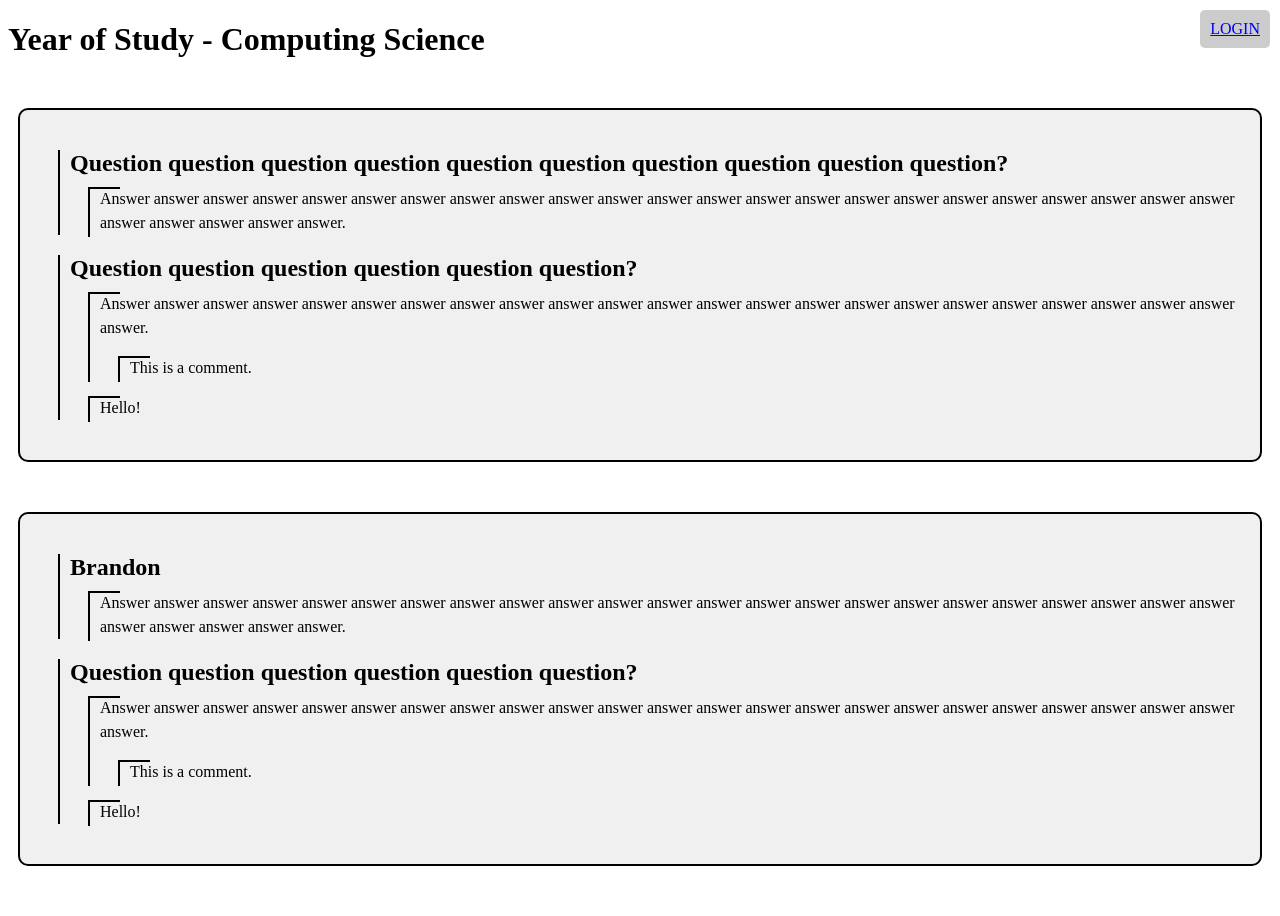
After one commit to 2654232/soc_courses_review, a Django app: template soc_courses_review/templates/socs_reviewer/QandA.html in a window 1280 px wide. The commit adds this page. Run offline with Django 3.2, Linux system fonts and the light colour scheme; the template is opened without the code that fills it, so the values that code supplies are empty.

Commit message:
HTML pages

```diff
--- /dev/null
+++ b/soc_courses_review/templates/socs_reviewer/QandA.html
@@ -0,0 +1,131 @@
+<!DOCTYPE html>
+<html>
+<head>
+    <title>Forum Webpage</title>
+    <style>
+        .container {
+            margin: 50px auto;
+            padding: 20px;
+            max-width: 1200px;
+            background-color: #f0f0f0;
+            border: 2px solid #000;
+            border-radius: 10px;
+        }
+        .question {
+            margin-bottom: 20px;
+            position: relative;
+            padding-left: 30px;
+        }
+        .question h2 {
+            font-size: 24px;
+            font-weight: bold;
+            margin-bottom: 10px;
+            position: relative;
+            z-index: 2;
+        }
+        .question p {
+            font-size: 16px;
+            margin-left: 0;
+            margin-top: 0;
+            line-height: 1.5;
+            position: relative;
+            z-index: 2;
+        }
+        .question::before {
+            content: '';
+            position: absolute;
+            border-left: 2px solid #000;
+            height: 100%;
+            top: 0;
+            left: 18px;
+            z-index: 1;
+        }
+        .question__answer {
+            margin-left: 0;
+            position: relative;
+            padding-left: 30px;
+        }
+        .question__answer::before {
+            content: '';
+            position: absolute;
+            border-left: 2px solid #000;
+            top: 0;
+            left: -30px;
+            z-index: 1;
+        }
+        .question__answer::after {
+            content: '';
+            position: absolute;
+            border-top: 2px solid #000;
+            height: 2px;
+            top: 10px;
+            left: -10px;
+            width: 30px;
+            z-index: 1;
+
+			content: '';
+            position: absolute;
+            border-left: 2px solid #000;
+            height: 100%;
+            top: 0;
+            left: 18px;
+            z-index: 1;
+        }
+        #profile {
+			position: fixed;
+			top: 10px;
+			right: 10px;
+			background-color: #ccc;
+			padding: 10px;
+			border-radius: 5px;
+		}
+    </style>
+</head>
+<body>
+	<h1>Year of Study - Computing Science</h1>
+	<a id="profile" href="poem.html">LOGIN</a>
+    <div class="container">
+        <div class="question">
+            <h2>Question question question question question question question question question question?</h2>
+            <div class="question__answer">
+                <p>Answer answer answer answer answer answer answer answer answer answer answer answer answer answer answer answer answer answer answer answer answer answer answer answer answer answer answer answer.</p>
+            </div>
+        </div>
+
+        <div class="question">
+            <h2>Question question question question question question?</h2>
+            <div class="question__answer">
+                <p>Answer answer answer answer answer answer answer answer answer answer answer answer answer answer answer answer answer answer answer answer answer answer answer answer.</p>
+				<div class="question__answer">
+					<p>This is a comment.</p>
+				</div>
+			</div>
+			<div class="question__answer">
+                <p>Hello!</p>
+            </div>
+        </div>
+    </div>
+
+    <div class="container">
+        <div class="question">
+            <h2>Brandon</h2>
+            <div class="question__answer">
+                <p>Answer answer answer answer answer answer answer answer answer answer answer answer answer answer answer answer answer answer answer answer answer answer answer answer answer answer answer answer.</p>
+            </div>
+        </div>
+
+        <div class="question">
+            <h2>Question question question question question question?</h2>
+            <div class="question__answer">
+                <p>Answer answer answer answer answer answer answer answer answer answer answer answer answer answer answer answer answer answer answer answer answer answer answer answer.</p>
+				<div class="question__answer">
+					<p>This is a comment.</p>
+				</div>
+			</div>
+			<div class="question__answer">
+                <p>Hello!</p>
+            </div>
+        </div>
+    </div>
+</body>
+</html>
```
Also changed, not shown: manage.py (added, +21 -0 lines), settings.py (added, +120 -0 lines), soc_courses_review/templates/socs_reviewer/about.html (deleted, +0 -22 lines), soc_courses_review/templates/socs_reviewer/course-page Level 1.html (added, +61 -0 lines), soc_courses_review/templates/socs_reviewer/index.html (+65 -18 lines), soc_courses_review/templates/socs_reviewer/login-page.html (added, +86 -0 lines), socs_courses_reviewer/settings.py (added, +120 -0 lines), socs_courses_reviewer/urls.py (added, +21 -0 lines), socs_courses_reviewer/wsgi.py (added, +16 -0 lines), urls.py (added, +21 -0 lines), wsgi.py (added, +16 -0 lines), __init__.py (added), soc_courses_review/templates/socs_reviewer/images/I Love Coding.jpg (added), soc_courses_review/templates/socs_reviewer/images/Year Five.png (added), 5 more files.
